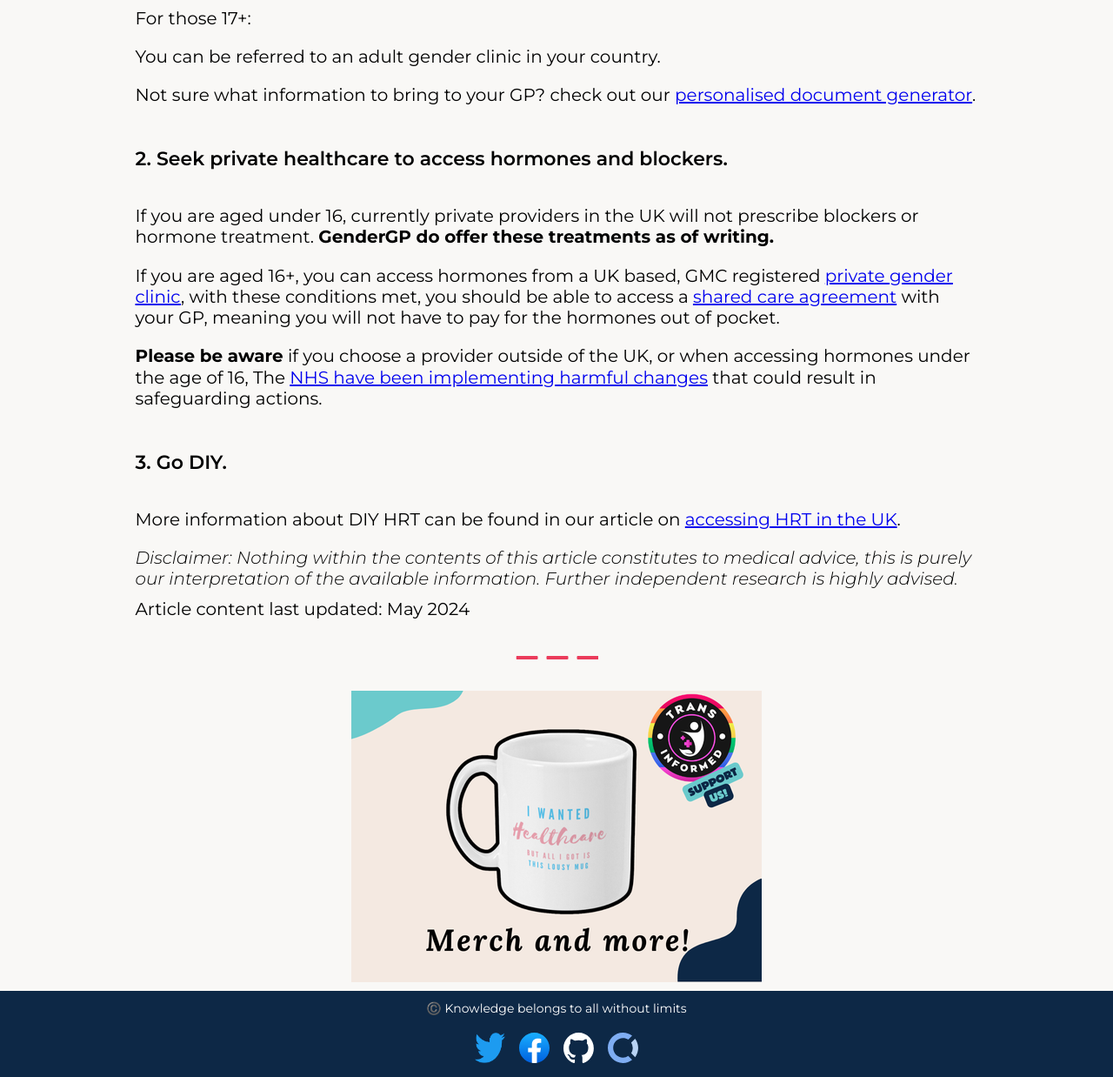
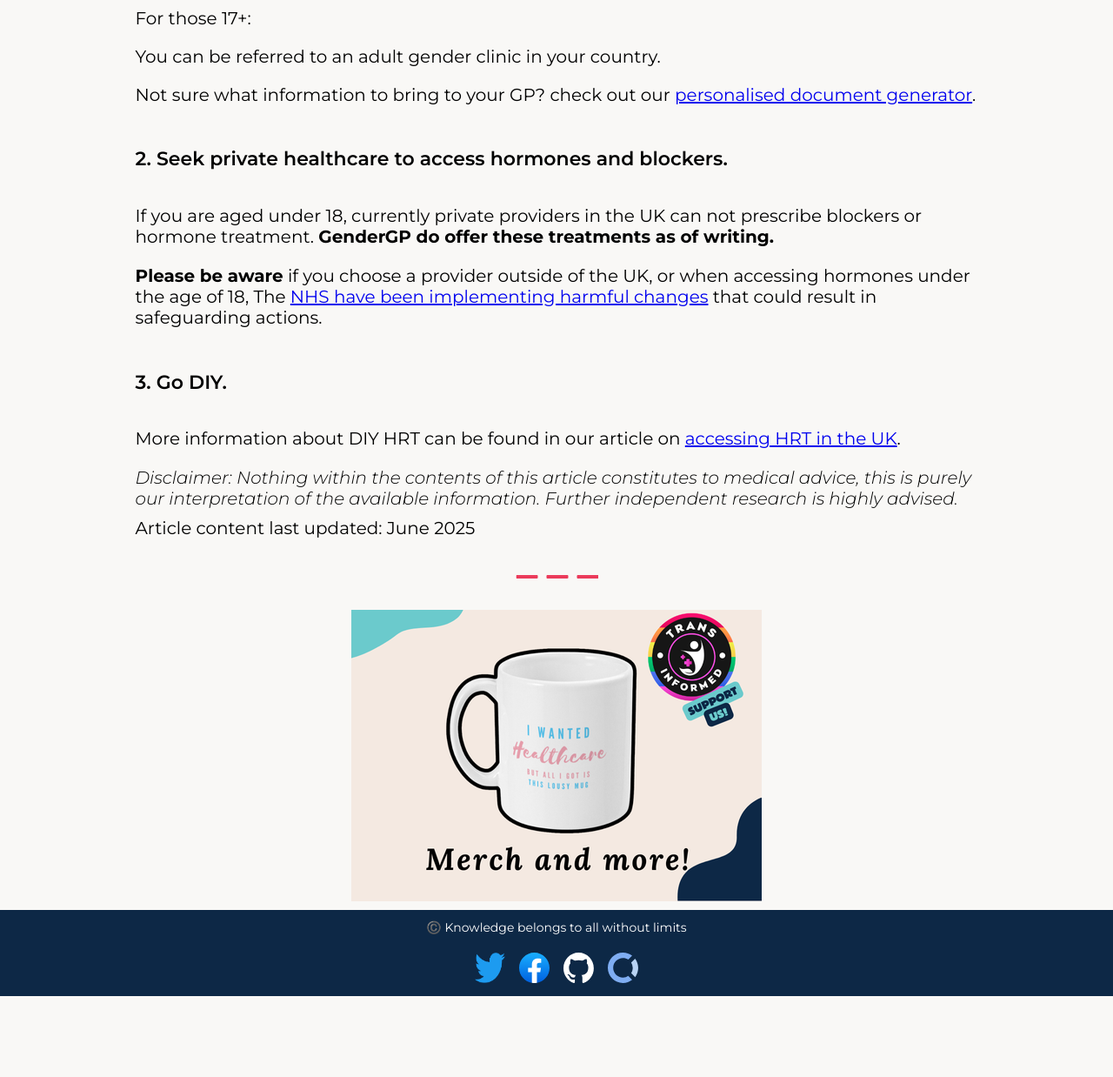
Before and after one commit to beawitcht/transinformed-server, a Flask app: template app/templates/blogs/Healthcare options for trans youth in the UK.html in a window 1280 px wide. Shown: the part 2324-3562 px from the top of the page at 87% size. After the commit the page ends 3469 px from the top, so only its background shows below. Run offline with Flask 3, Linux system fonts and the light colour scheme; the template is opened without the code that fills it, so the values that code supplies are empty.

Commit message:
update some outdated blog content

```diff
--- a/app/templates/blogs/Healthcare options for trans youth in the UK.html
+++ b/app/templates/blogs/Healthcare options for trans youth in the UK.html
@@ -15,7 +15,8 @@
     <a href="https://www.transinformed.co.uk/static/files/interim-service-spec-youth-12-March-2024.pdf">interim service
         specification</a>, NHS Arden and GEM are now running the <a
         href="https://www.ardengemcsu.nhs.uk/services/clinical-support/national-referral-support-service-for-the-nhs-gender-incongruence-service-for-children-and-young-people/">National
-        Referral Support Service</a> (NRSS). They now manage the waitlist for youth gender services.</p>
+        Referral Support Service</a> (NRSS). They now manage the waitlist for youth gender services.
+</p>
 <h3 class="blog-header">How long is the waiting list?</h3>
 <p class="blog-paragraph">From an <a href="https://www.whatdotheyknow.com/request/gender_dysphoria_services_waitin">FOI
         request made in October 2023</a> the waiting time can be inferred to be<strong> a minimum of 5 years.</strong>
@@ -51,15 +52,10 @@
 <p class="blog-paragraph">Not sure what information to bring to your GP? check out our <a
         href="https://www.transinformed.co.uk/generator">personalised document generator</a>.</p>
 <h4 class="blog-subheading blog-subheading-layout">2. Seek private healthcare to access hormones and blockers.</h4>
-<p class="blog-paragraph">If you are aged under 16, currently private providers in the UK will not prescribe blockers or
+<p class="blog-paragraph">If you are aged under 18, currently private providers in the UK can not prescribe blockers or
     hormone treatment. <strong>GenderGP do offer these treatments as of writing.</strong></p>
-<p class="blog-paragraph">If you are aged 16+, you can access hormones from a UK based, GMC registered <a
-        href="https://transactual.org.uk/medical-transition/private-care/">private gender clinic</a>, with these
-    conditions met, you should be able to access a <a
-        href="https://www.transinformed.co.uk/blogs/Getting-a-shared-care-agreement-from-your-GP">shared care
-        agreement</a> with your GP, meaning you will not have to pay for the hormones out of pocket.</p>
 <p class="blog-paragraph"><strong>Please be aware</strong> if you choose a provider outside of the UK, or when accessing
-    hormones under the age of 16, The <a
+    hormones under the age of 18, The <a
         href="https://www.wearequeeraf.com/nhs-england-to-tell-transgender-children-to-medically-detransition-or-face-safeguarding-referrals/">NHS
         have been implementing harmful changes</a> that could result in safeguarding actions.</p>
 <h4 class="blog-subheading blog-subheading-layout">3. Go DIY.</h4>
@@ -69,7 +65,7 @@
 <em class="blog-disclaimer">Disclaimer: Nothing within the contents of this article
     constitutes to medical advice, this is purely our interpretation of the available information. Further
     independent research is highly advised.</em>
-<p class="blog-paragraph">Article content last updated: May 2024</p>
+<p class="blog-paragraph">Article content last updated: June 2025</p>
 {% endblock %}
 {% block ad %}
 {{ super() }}
--- a/app/templates/blogs/Making injections as smooth as possible.html
+++ b/app/templates/blogs/Making injections as smooth as possible.html
@@ -44,7 +44,7 @@
 <h4 class="blog-subheading blog-subheading-layout">Cartridges</h4>
 <p class="blog-paragraph">This is the only part not obtained from a reliable source, as such the sterility and quality
     of this is not going to be guaranteed. I source mine from AliExpress, searching for “3ml insulin bottle” and
-    autoclave them myself. <strong>Sterility is very important.</strong></p>
+    autoclave them myself. <strong>Sterility is very important. Ensure you find a trusted supplier for your cartridges</strong></p>
 <span class="blog-section-break"></span>
 <h3 class="blog-header">How I prepare</h3>
 <p class="blog-paragraph">I use a syringe with my orange 25G needles as the draw up needles I have are too large and
```
